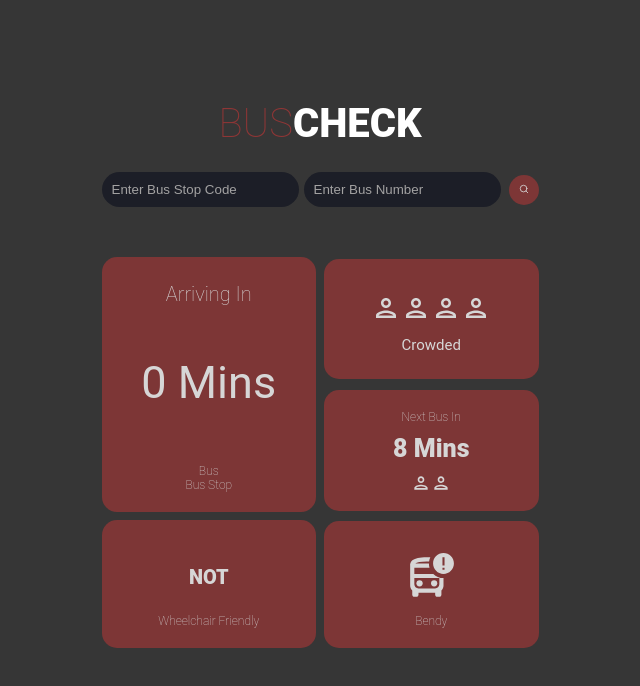
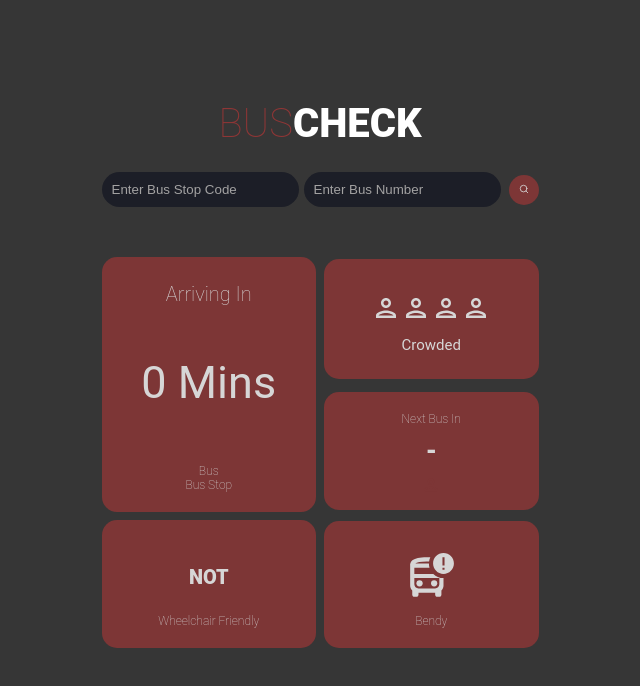
Before and after one commit to SDI-Cohort-4-Group-2/project-1, a React (Create React App) app: page / in a window 1280 px wide. Shown: the top 686 px of the page, without its empty margins (320-960 px from the left). Built offline with nearby package versions, Linux system fonts and the light colour scheme.

Commit message:
NextBus update

```diff
--- a/package.json
+++ b/package.json
@@ -7,6 +7,7 @@
     "@testing-library/react": "^12.1.4",
     "@testing-library/user-event": "^13.5.0",
     "axios": "^0.26.1",
+    "moment": "^2.29.2",
     "react": "^18.0.0",
     "react-dom": "^18.0.0",
     "react-icons": "^4.3.1",
--- a/src/App.css
+++ b/src/App.css
@@ -126,13 +126,14 @@ button:hover {
 .nextbus {
   grid-column: 3;
   grid-column-end: 5;
-  padding: 15px 0 5px 0;
+  padding: 10px 0 5px 0;
   background-color: #8f3636;
   border-radius: 15px;
+  padding-bottom: 12px;
 }
 
 .nextbus .word {
-  padding: 5px 0px 10px 0;
+  padding: 10px 0px 10px 0;
 }
 
 .nextbus .minutes {
--- a/src/components/NextBus.js
+++ b/src/components/NextBus.js
@@ -1,16 +1,83 @@
 import React from "react";
 import { MdOutlinePerson } from "react-icons/md";
+import { useState, useEffect } from "react";
 
-function NextBus({ fetchData }) {
-  console.log(`fetch 2`, fetchData);
+function NextBus({ busArrival }) {
+  // console.log(`fetch 2`, busArrival.data.Services[0].ServiceNo);
+  // console.log(`fetch3`, busArrival.data.Services);
+  // console.log(
+  //   `fetching estimated arrival time`,
+  //   busArrival.data.Services[0].NextBus2.EstimatedArrival
+  // );
+
+  const [timeTwo, setTimeTwo] = useState([]);
+  const [load, setLoad] = useState("");
+
+  const timeArrivalTwo = busArrival.data.Services[0].NextBus2.EstimatedArrival;
+  // console.log(`time arrival two`, timeArrivalTwo);
+  let currDate = new Date();
+
+  let currentDate = String(currDate).match(/\d\d:\d\d/);
+  // console.log(currentDate[0]);
+
+  let estimatedArrive = String(timeArrivalTwo).match(/\d\d:\d\d/);
+  // console.log(`results???`, estimatedArrive[0]);
+
+  var currentDateFormat = String(currentDate).split(":");
+  var currDateSeconds = +currentDateFormat[0] * 3600 + +currentDateFormat[1];
+  // console.log(`cdS`, currDateSeconds);
+
+  let estimatedArrFormat = String(estimatedArrive).split(":");
+  let currEstimatedSec = +estimatedArrFormat[0] * 3600 + +estimatedArrFormat[1];
+  let diffTime = currEstimatedSec - currDateSeconds;
+  // console.log(`time difference`, diffTime);
+
+  const seats = busArrival.data.Services[0].NextBus2.Load;
+  // console.log(`seats???????`, seats);
+
+  useEffect(() => {
+    setTimeTwo(diffTime);
+    setLoad(seats);
+  }, [diffTime, seats]);
 
   return (
     <>
       <div className="nextbus cards">
         <div className="word">Next Bus In</div>
-        <div className="minutes">8 Mins</div>
-        <MdOutlinePerson style={{ fontSize: "20px", padding: "0 0 10px 0" }} />
-        <MdOutlinePerson style={{ fontSize: "20px", padding: "0 0 10px 0 " }} />
+
+        <div className="minutes">
+          {" "}
+          {timeTwo > 0 ? `${timeTwo} Mins` : ` - `}{" "}
+        </div>
+        <span className="icons-padding">
+          {load === "SDA" ? (
+            <>
+              <MdOutlinePerson style={{ fontSize: "20px" }} />
+              <MdOutlinePerson style={{ fontSize: "20px" }} />
+            </>
+          ) : load === "LSD" ? (
+            <>
+              <MdOutlinePerson style={{ fontSize: "20px" }} />
+              <MdOutlinePerson style={{ fontSize: "20px" }} />
+              <MdOutlinePerson style={{ fontSize: "20px" }} />
+              <MdOutlinePerson style={{ fontSize: "20px" }} />
+            </>
+          ) : load === "SEA" ? (
+            <>
+              <MdOutlinePerson style={{ fontSize: "20px" }} />
+            </>
+          ) : load === "" ? (
+            <MdOutlinePerson
+              style={{
+                fontSize: "20px",
+
+                color: "#8f3636",
+              }}
+            />
+          ) : (
+            `No Info Yet :( )`
+          )}
+        </span>
       </div>
     </>
   );
--- a/src/screens/BusArrivalContainer.js
+++ b/src/screens/BusArrivalContainer.js
@@ -90,7 +90,7 @@ export default function BusArrivalContainer() {
       <div className="container">
         <ArrivalMinutes props={busArrival} />
         <CrowdLevel />
-        <NextBus />
+        <NextBus busArrival={busArrival} />
         <WheelchairFriendly />
         <BusType />
       </div>
```
Also changed, not shown: 1 other file (tests, documents, lock files or other folders).
